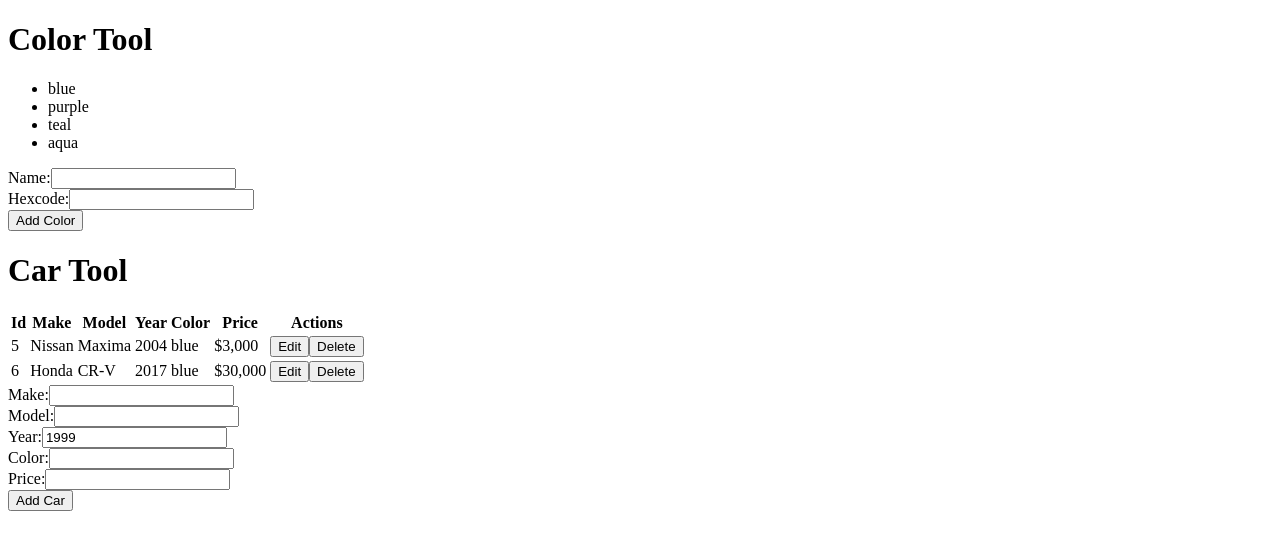
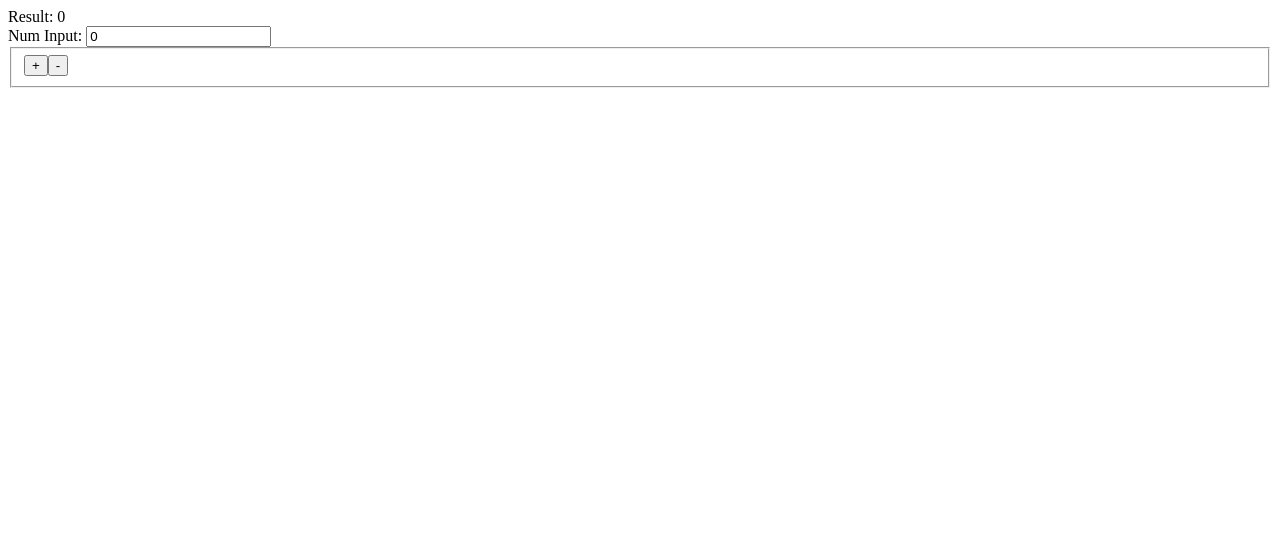
Before and after one commit to kelseyp1993/react-redux-typescript-course, a React (Create React App) app: page / in a window 1280 px wide. Shown: the top 550 px of the page. Built offline with nearby package versions, Linux system fonts and the light colour scheme.

Commit message:
Calculator implementation

```diff
--- /dev/null
+++ b/src/actions/calcToolActions.ts
@@ -0,0 +1,38 @@
+import {Action} from 'redux';
+
+export const ADD_ACTION = 'ADD';
+export const SUBTRACT_ACTION = 'SUBTRACT';
+
+export interface AddAction extends Action<typeof ADD_ACTION> {
+    payload: {
+        value: number;
+    };
+};
+
+export type createAddAction = (num: number) => AddAction;
+
+export const createAddAction = (num: number) => {
+    return {
+        type: ADD_ACTION,
+        payload: {
+            value: num,
+        },
+    } as AddAction;
+};
+
+export interface SubtractAction extends Action<typeof SUBTRACT_ACTION> {
+    payload: {
+        value: number;
+    }
+}
+
+export type createSubtractAction = (num: number) => SubtractAction;
+
+export const createSubtractAction = (num: number) => {
+    return {
+        type: SUBTRACT_ACTION,
+        payload: {
+            value: num,
+        },
+    } as SubtractAction;
+};
--- /dev/null
+++ b/src/components/CalcTool.tsx
@@ -0,0 +1,49 @@
+import React, { Component, ChangeEvent } from 'react';
+
+export type CalcToolProps = {
+    result: number;
+    onAdd: (num: number) => void;
+    onSubtract: (num: number) => void;
+}
+
+type CalcToolState = {}
+
+export class CalcTool extends Component<CalcToolProps, CalcToolState> {
+    state = {
+        numInput: 0
+    };
+
+    change = (e: ChangeEvent<HTMLInputElement>) => {
+        this.setState({
+            numInput: Number(e.target.value),
+        });
+    };
+
+    render() {
+        return(
+            <form>
+                <div>Result: {this.props.result}</div>
+                <div>
+                    Num Input:{' '}
+                    <input
+                        type="number"
+                        value={this.state.numInput}
+                        onChange={this.change}
+                    />
+                </div>
+                <fieldset>
+                    <button
+                        type="button"
+                        onClick={() => this.props.onAdd(this.state.numInput)}>
+                    +
+                    </button>
+                    <button
+                        type="button"
+                        onClick={() => this.props.onSubtract(this.state.numInput)}>
+                    -
+                    </button>
+                </fieldset>
+            </form>
+        )
+    }
+}
--- /dev/null
+++ b/src/containers/CalcToolContainer.ts
@@ -0,0 +1,20 @@
+import { connect } from 'react-redux';
+import { CalcToolState } from '../models/calc';
+import { bindActionCreators, Dispatch } from 'redux';
+import { createAddAction, createSubtractAction } from '../actions/calcToolActions';
+import { CalcTool } from '../components/CalcTool';
+
+const mapStateToProps = (state: CalcToolState) => ({ result: state.result });
+
+const mapDispatchToProps = (dispatch: Dispatch) =>
+    bindActionCreators(
+        {
+            onAdd: createAddAction,
+            onSubtract: createSubtractAction,
+        },
+        dispatch,
+    );
+
+const createCalcToolContainer = connect(mapStateToProps, mapDispatchToProps);
+
+export const CalcToolContainer = createCalcToolContainer(CalcTool);
--- a/src/index.tsx
+++ b/src/index.tsx
@@ -1,34 +1,13 @@
-// default import
 import React from 'react';
 import { render } from 'react-dom';
+import { Provider } from 'react-redux';
 
-// named import
-import { ColorTool } from './components/ColorTool';
-import { CarTool } from './components/CarTool';
-import { Color } from './models/colors';
-import { Car } from './models/cars';
-
-const colorList: Color[] = [
-  {id:1, name:'blue', hexcode: "000FFF"},
-  {id:2, name:'purple', hexcode: "000FFF"},
-  {id:3, name:'teal', hexcode: "000FFF"},
-  {id:4, name:'aqua', hexcode: "000FFF"},
-];
-
-const carList: Car[] = [
-  {id:5, make:'Nissan', model:'Maxima', year:2004, color:'blue', price:'$3,000'},
-  {id:6, make:'Honda', model:'CR-V', year:2017, color:'blue', price:'$30,000'},
-];
+import { CalcToolContainer } from './containers/CalcToolContainer';
+import { calcToolStore } from './stores/calcToolStore';
 
 render(
-  //-custom component, to reference the componenet we pass in the
-  // function object r the class reference
-  //-"HelloWorld" is not being invoked here, the reference to the "HelloWorld"
-  // function is being passed in
-  //- always start with an uppercase letter
-  <>
-    <ColorTool colors={colorList}/>
-    <CarTool cars={carList}/>
-  </>,
+  <Provider store={calcToolStore}>
+    <CalcToolContainer />
+  </Provider>,
   document.querySelector('#root'),
 );
--- /dev/null
+++ b/src/models/calc.ts
@@ -0,0 +1,3 @@
+export type CalcToolState = {
+    result: number;
+};
--- /dev/null
+++ b/src/reducers/calcToolReducers.ts
@@ -0,0 +1,24 @@
+import { CalcToolState } from "../models/calc";
+import { AddAction, SubtractAction, ADD_ACTION, SUBTRACT_ACTION } from "../actions/calcToolActions";
+
+type CalcToolActions = AddAction | SubtractAction;
+
+export const calcToolReducer = (
+    state: CalcToolState = {result: 0},
+    action: CalcToolActions
+    ) => {
+        switch(action.type) {
+            case ADD_ACTION:
+                return{
+                    ...state,
+                    result: state.result + action.payload.value,
+                };
+            case SUBTRACT_ACTION:
+                return{
+                    ...state,
+                    result: state.result - action.payload.value,
+                };
+            default:
+                return state;
+        }
+    };
--- /dev/null
+++ b/src/stores/calcToolStore.ts
@@ -0,0 +1,4 @@
+import { createStore } from 'redux';
+import { calcToolReducer } from '../reducers/calcToolReducers';
+
+export const calcToolStore = createStore(calcToolReducer);
```
Also changed, not shown: 1 other file (tests, documents, lock files or other folders).
